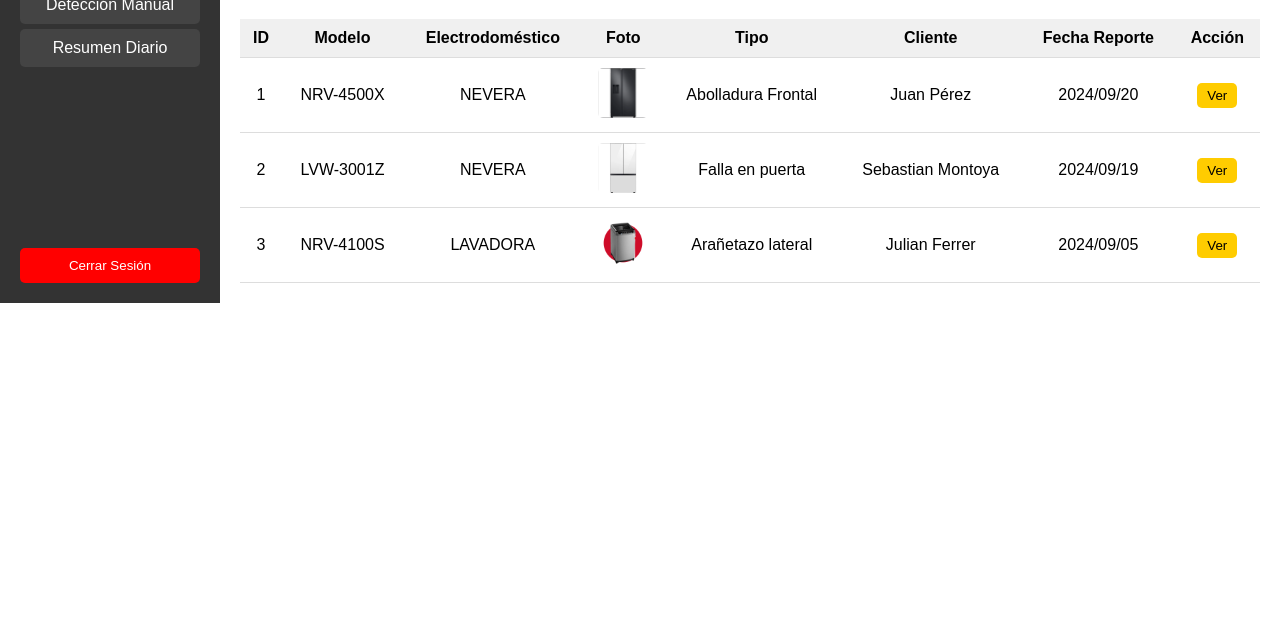
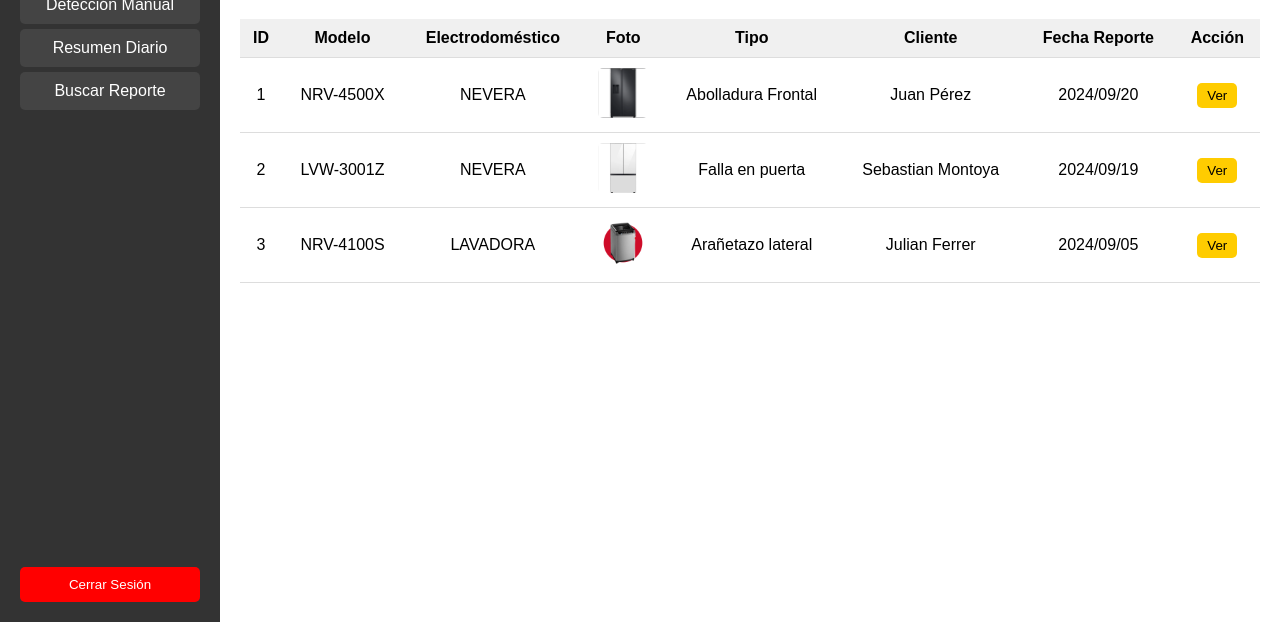
Before and after one commit to andresparceromelo/Proyecto_DeteccionAI, a website: page Proyecto Deteccion AI/Bandeja_Reportes.html in a window 1280 px wide. Shown: the part 178-800 px from the top of the page. Drawn offline with Linux system fonts and the light colour scheme.

Commit message:
AVANCE DEL 90% PROYECTO

```diff
--- a/Proyecto Deteccion AI/Bandeja_Reportes.html
+++ b/Proyecto Deteccion AI/Bandeja_Reportes.html
@@ -15,8 +15,14 @@
             <li><a href="Bandeja_Reportes.html">Menú Principal</a></li>
             <li><a href="deteccion_manual.html">Detección Manual</a></li>
             <li><a href="resumen_diario.html">Resumen Diario</a></li>
+            <li><a href="Buscar_Reporte.html">Buscar Reporte</a></li>
         </ul>
-        <button class="close-session">Cerrar Sesión</button>
+        <button class="close-session" onclick="cerrarSesion()">Cerrar Sesión</button>
+        <script>
+            function cerrarSesion() {
+             window.location.href = 'index.html';
+            }
+        </script>
     </div>
     <div class="main-content">
         <div class="header">
--- a/Proyecto Deteccion AI/estilos.css
+++ b/Proyecto Deteccion AI/estilos.css
@@ -5,9 +5,12 @@
     box-sizing: border-box;
 }
 
+html, body {
+    height: 100%;
+}
+
 /* Menú lateral */
 .sidebar {
-    height: 100%;
     width: 200px;
     position: fixed;
     top: 0;
@@ -15,6 +18,11 @@
     background-color: #111;
     color: white;
     padding-top: 20px;
+    height: 100vh; /* Asegura que el menú lateral cubra toda la altura */
+    display: flex;
+    flex-direction: column;
+    justify-content: space-between; /* Distribuye el espacio para que el botón quede al final */
+    align-items: center; /* Centra los elementos horizontalmente */
 }
 
 .sidebar h2 {
@@ -24,6 +32,8 @@
 
 .sidebar ul {
     list-style-type: none;
+    flex-grow: 1; /* Permite que la lista crezca y ocupe espacio extra */
+    width: 100%; /* Asegura que la lista ocupe todo el ancho del sidebar */
 }
 
 .sidebar ul li {
@@ -47,7 +57,7 @@
     border: none;
     padding: 10px;
     width: 80%;
-    margin: 20px auto;
+    margin: 20px 0;
     cursor: pointer;
     border-radius: 5px;
     text-align: center;
@@ -64,6 +74,7 @@
     margin-left: 220px;
     padding: 20px;
     height: 100vh;
+    overflow-y: auto;
 }
 
 .content h1 {
@@ -87,7 +98,7 @@ textarea {
     box-shadow: 2px 2px 5px rgba(0, 0, 0, 0.1);
     resize: vertical;
     transition: border-color 0.3s ease;
-    width: calc(100% - 22px); /* Adjust to compensate for padding */
+    width: calc(100% - 22px); /* Ajuste para compensar el padding */
 }
 
 textarea:focus {
--- a/Proyecto Deteccion AI/styles2.css
+++ b/Proyecto Deteccion AI/styles2.css
@@ -5,8 +5,13 @@
     box-sizing: border-box;
 }
 
+html, body {
+    height: 100%;
+}
+
 body {
     display: flex;
+    min-height: 100vh;
     font-family: Arial, sans-serif;
 }
 
@@ -18,6 +23,7 @@ body {
     display: flex;
     flex-direction: column;
     align-items: center;
+    height: 100vh; /* Asegura que la barra lateral cubra toda la altura */
 }
 
 .sidebar h2, .sidebar h3, .sidebar p {
```
Also changed, not shown: Proyecto Deteccion AI/Buscar_Reporte.html (+0 -1 lines), Proyecto Deteccion AI/detalle_lavadora.html (+1 -1 lines), Proyecto Deteccion AI/detalle_nevera2.html (+1 -1 lines), Proyecto Deteccion AI/deteccion_manual.html (+7 -1 lines), Proyecto Deteccion AI/reporte_detalle.html (+1 -1 lines).
